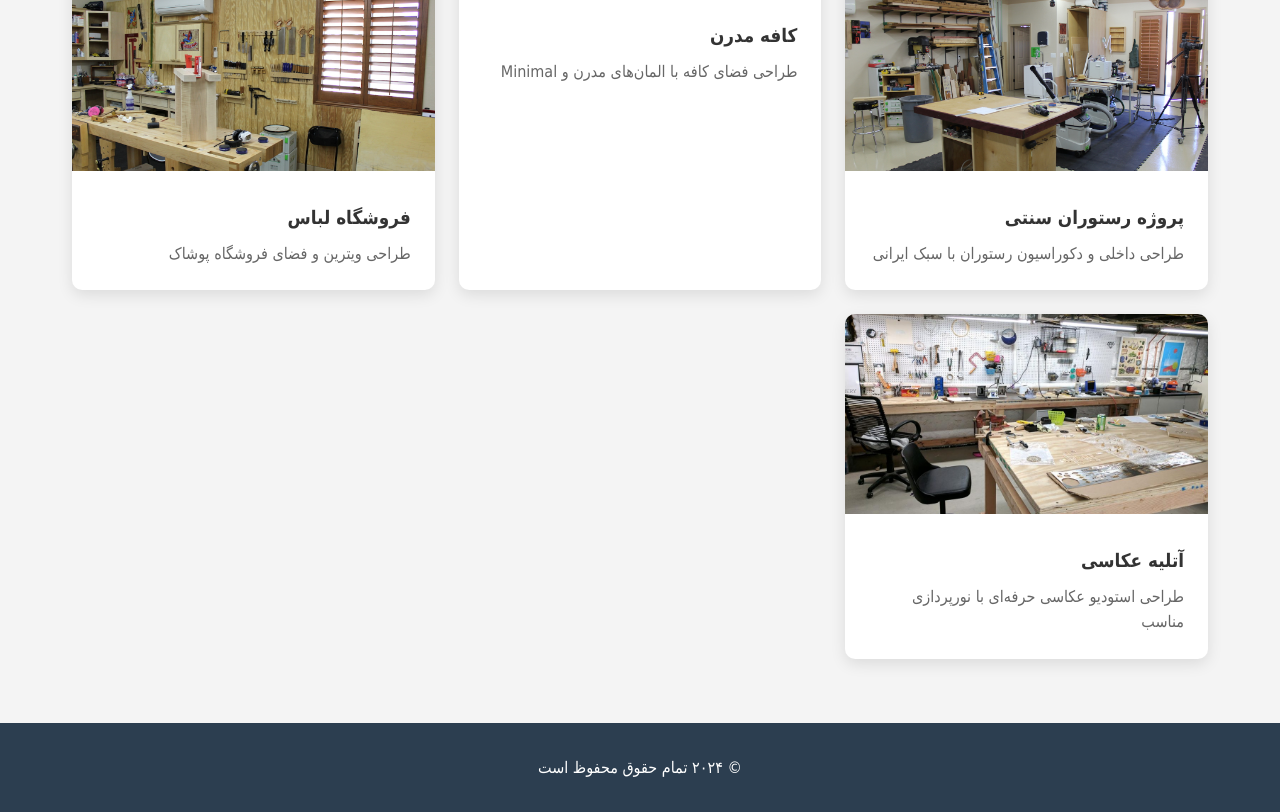
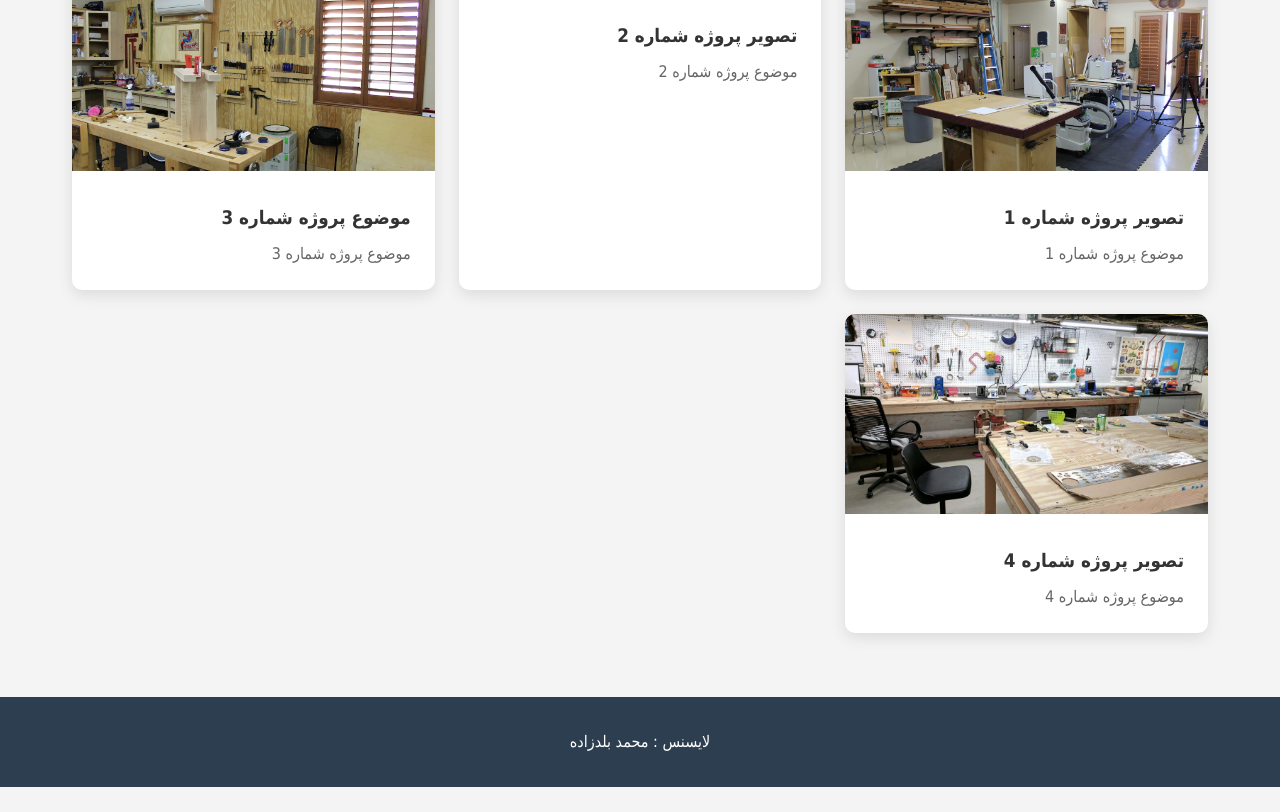
Before and after one commit to mbmb24658/FIRST_TEMPLATE, a website: page pages/gallery.html in a window 1280 px wide. Shown: the part 285-1097 px from the top of the page. After the commit the page ends 1072 px from the top, so only its background shows below. Drawn offline with Linux system fonts and the light colour scheme.

Commit message:
Update gallery.html

```diff
--- a/pages/gallery.html
+++ b/pages/gallery.html
@@ -29,8 +29,8 @@
                 <div style="background: white; border-radius: 10px; overflow: hidden; box-shadow: 0 5px 15px rgba(0,0,0,0.1);">
                     <img src="../images/project1.jpg" alt="پروژه نمونه ۱" style="width: 100%; height: 200px; object-fit: cover;">
                     <div style="padding: 1.5rem;">
-                        <h3 style="margin-bottom: 0.5rem;">پروژه رستوران سنتی</h3>
-                        <p style="color: #666; line-height: 1.6;">طراحی داخلی و دکوراسیون رستوران با سبک ایرانی</p>
+                        <h3 style="margin-bottom: 0.5rem;">تصویر پروژه شماره 1</h3>
+                        <p style="color: #666; line-height: 1.6;">موضوع پروژه شماره 1</p>
                     </div>
                 </div>
 
@@ -38,8 +38,8 @@
                 <div style="background: white; border-radius: 10px; overflow: hidden; box-shadow: 0 5px 15px rgba(0,0,0,0.1);">
                     <img src="../images/project2.jpg" alt="پروژه نمونه ۲" style="width: 100%; height: 200px; object-fit: cover;">
                     <div style="padding: 1.5rem;">
-                        <h3 style="margin-bottom: 0.5rem;">کافه مدرن</h3>
-                        <p style="color: #666; line-height: 1.6;">طراحی فضای کافه با المان‌های مدرن و Minimal</p>
+                        <h3 style="margin-bottom: 0.5rem;">تصویر پروژه شماره 2</h3>
+                        <p style="color: #666; line-height: 1.6;">موضوع پروژه شماره 2</p>
                     </div>
                 </div>
 
@@ -47,8 +47,8 @@
                 <div style="background: white; border-radius: 10px; overflow: hidden; box-shadow: 0 5px 15px rgba(0,0,0,0.1);">
                     <img src="../images/project3.jpg" alt="پروژه نمونه ۳" style="width: 100%; height: 200px; object-fit: cover;">
                     <div style="padding: 1.5rem;">
-                        <h3 style="margin-bottom: 0.5rem;">فروشگاه لباس</h3>
-                        <p style="color: #666; line-height: 1.6;">طراحی ویترین و فضای فروشگاه پوشاک</p>
+                        <h3 style="margin-bottom: 0.5rem;">موضوع پروژه شماره 3</h3>
+                        <p style="color: #666; line-height: 1.6;">موضوع پروژه شماره 3 </p>
                     </div>
                 </div>
 
@@ -56,8 +56,8 @@
                 <div style="background: white; border-radius: 10px; overflow: hidden; box-shadow: 0 5px 15px rgba(0,0,0,0.1);">
                     <img src="../images/project4.jpg" alt="پروژه نمونه ۴" style="width: 100%; height: 200px; object-fit: cover;">
                     <div style="padding: 1.5rem;">
-                        <h3 style="margin-bottom: 0.5rem;">آتلیه عکاسی</h3>
-                        <p style="color: #666; line-height: 1.6;">طراحی استودیو عکاسی حرفه‌ای با نورپردازی مناسب</p>
+                        <h3 style="margin-bottom: 0.5rem;">تصویر پروژه شماره 4</h3>
+                        <p style="color: #666; line-height: 1.6;">موضوع پروژه شماره 4</p>
                     </div>
                 </div>
             </div>
@@ -65,7 +65,7 @@
     </main>
 
     <footer>
-        <p>© ۲۰۲۴ تمام حقوق محفوظ است</p>
+        <p>لایسنس : محمد بلدزاده</p>
     </footer>
 
     <script src="../scripts/script.js"></script>
```
